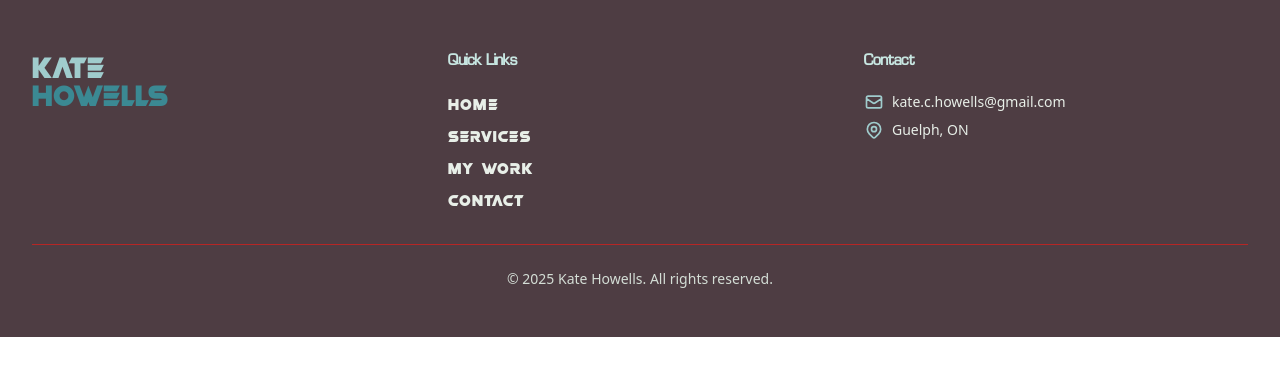
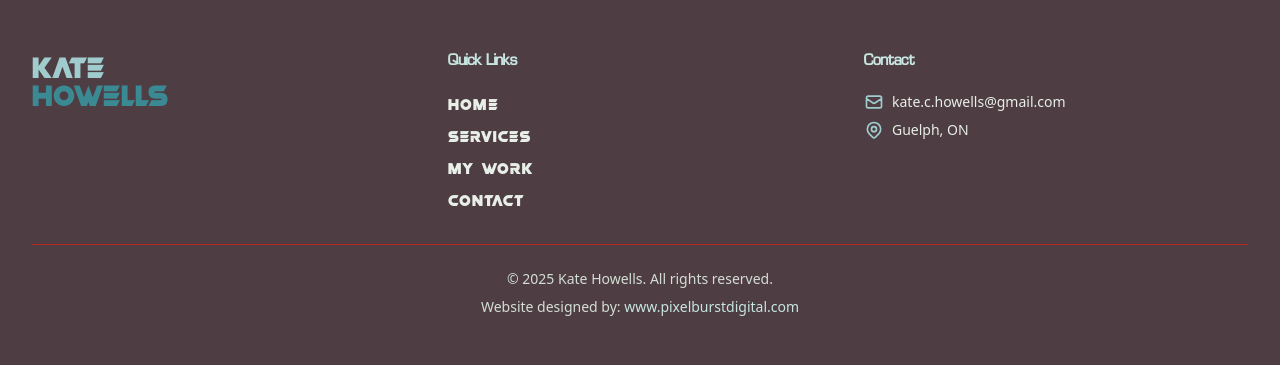
Before and after one commit to kelsob/katemylove, a Laravel app: page /profile in a window 1280 px wide. Shown: the part 1157-1522 px from the top of the page. Before the commit the page ends 1494 px from the top, so only its background shows below. Run offline with Laravel 12, Linux system fonts and the light colour scheme; a user stored in the database is signed in; data comes from the database, SQL or seed files in the repository; style sheets or scripts are compiled from the project's sources.

Commit message:
Added link to website designer website, www.pixelburstdigital.com

```diff
--- a/resources/views/layouts/app.blade.php
+++ b/resources/views/layouts/app.blade.php
@@ -160,6 +160,9 @@
                         <p class="text-spaceWhite-2 text-xs sm:text-sm text-center">
                             &copy; {{ date('Y') }} Kate Howells. All rights reserved.
                         </p>
+                        <p class="text-spaceWhite-2 text-xs sm:text-sm text-center mt-2">
+                            Website designed by: <a href="https://www.pixelburstdigital.com" class="text-spaceTeal-1 hover:text-spaceOrange-1 transition-colors duration-300 hover:underline">www.pixelburstdigital.com</a>
+                        </p>
                     </div>
                 </div>
             </footer>
```
